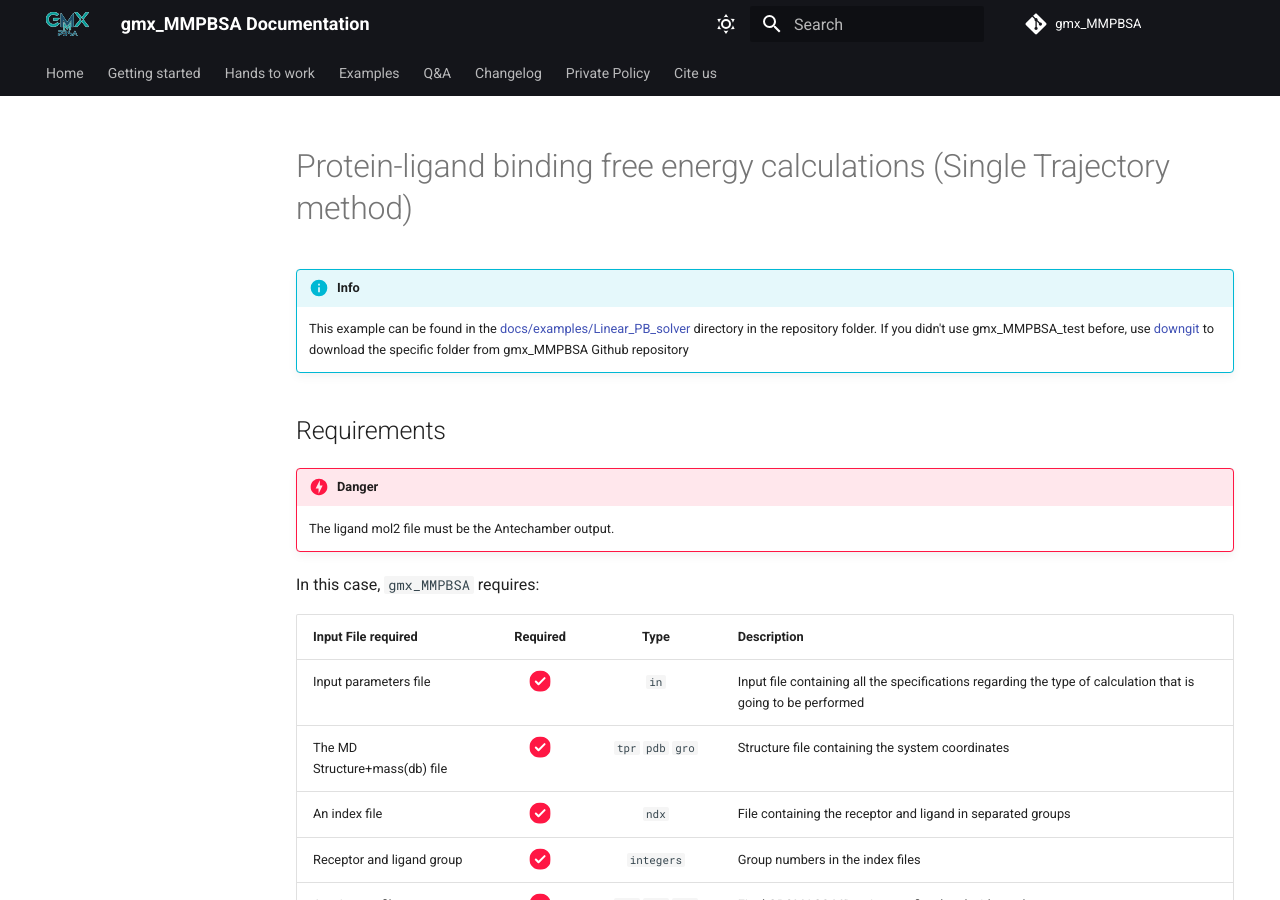
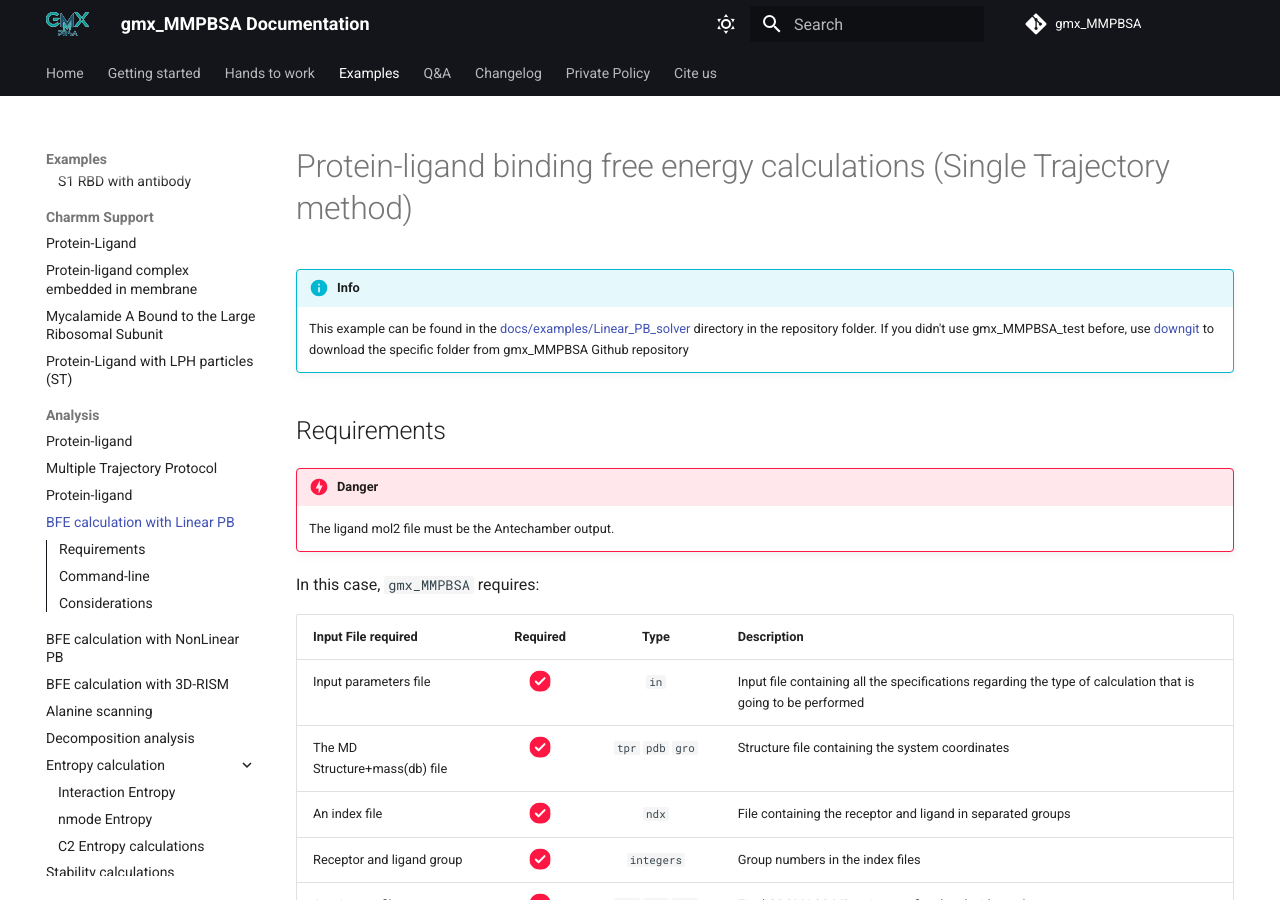
Before and after one commit to Valdes-Tresanco-MS/gmx_MMPBSA, an MkDocs documentation site: the page built from docs/examples/Linear_PB_solver/README.md, in a window 1280 px wide and 900 px high. Built offline with MkDocs 1.6.1 and Material for MkDocs 9.7.7, drawn with Linux system fonts in a browser that asks for light colours; comment, search, counter and statistics services are not loaded.

Commit message:
update Linear PB example

```diff
--- a/docs/examples/Linear_PB_solver/README.md
+++ b/docs/examples/Linear_PB_solver/README.md
@@ -84,9 +84,9 @@
     Once the calculation is done, you can analyze the results in `gmx_MMPBSA_ana` (if you didn't define `-nogui`).
     Please see the [gmx_MMPBSA_ana][5] section for more information
 
-  [1]: ../../../command-line.md#gmx_mmpbsa-command-line
-  [2]: ../../../input_file.md#the-input-file
-  [3]: ../../../input_file.md#sample-input-files
-  [5]: ../../../analyzer.md#gmx_mmpbsa_ana-the-analyzer-tool
+  [1]: ../../command-line.md#gmx_mmpbsa-command-line
+  [2]: ../../input_file.md#the-input-file
+  [3]: ../../input_file.md#sample-input-files
+  [5]: ../../analyzer.md#gmx_mmpbsa_ana-the-analyzer-tool
   [6]: https://github.com/Valdes-Tresanco-MS/gmx_MMPBSA/tree/master/docs/examples/Linear_PB_solver
-  [7]: ../../../command-line.md#gmx_mmpbsa_test-command-line
+  [7]: ../../command-line.md#gmx_mmpbsa_test-command-line
--- a/mkdocs.yml
+++ b/mkdocs.yml
@@ -185,7 +185,7 @@
         - Single Trajectory Protocol: examples/Protein_ligand/ST/README.md
         - Multiple Trajectory Protocol: examples/Protein_ligand/MT/README.md
         - BFE calculation with GB: examples/Protein_ligand/ST/README.md
-        - BFE calculation with Linear PB: examples/Protein_ligand/ST/README.md
+        - BFE calculation with Linear PB: examples/Linear_PB_solver/README.md
         - BFE calculation with NonLinear PB : examples/NonLinear_PB_solver/README.md
         - BFE calculation with 3D-RISM: examples/3D-RISM/README.md
         - Alanine scanning: examples/Alanine_scanning/README.md
```
